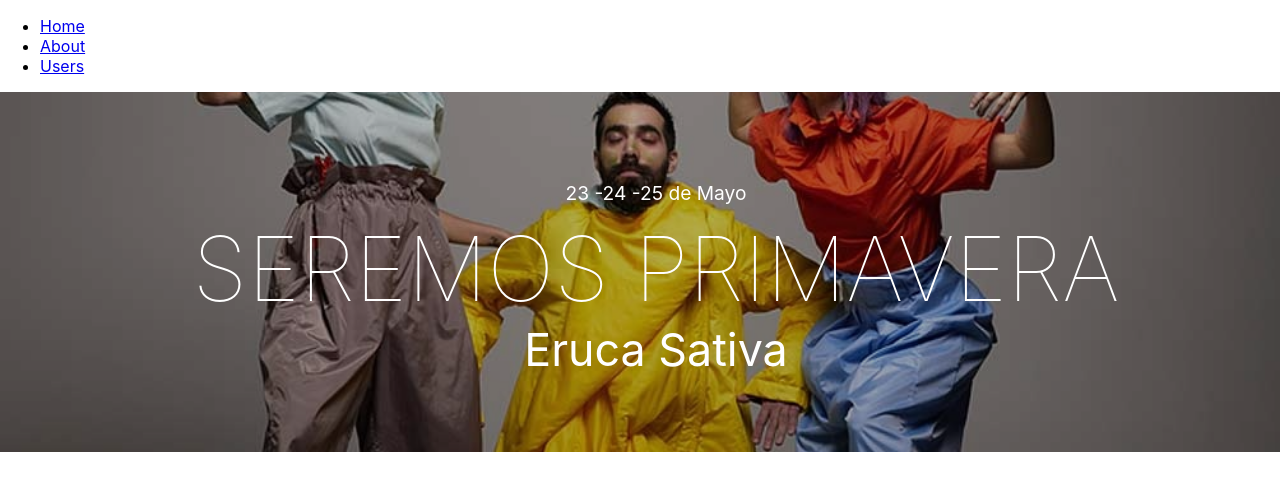
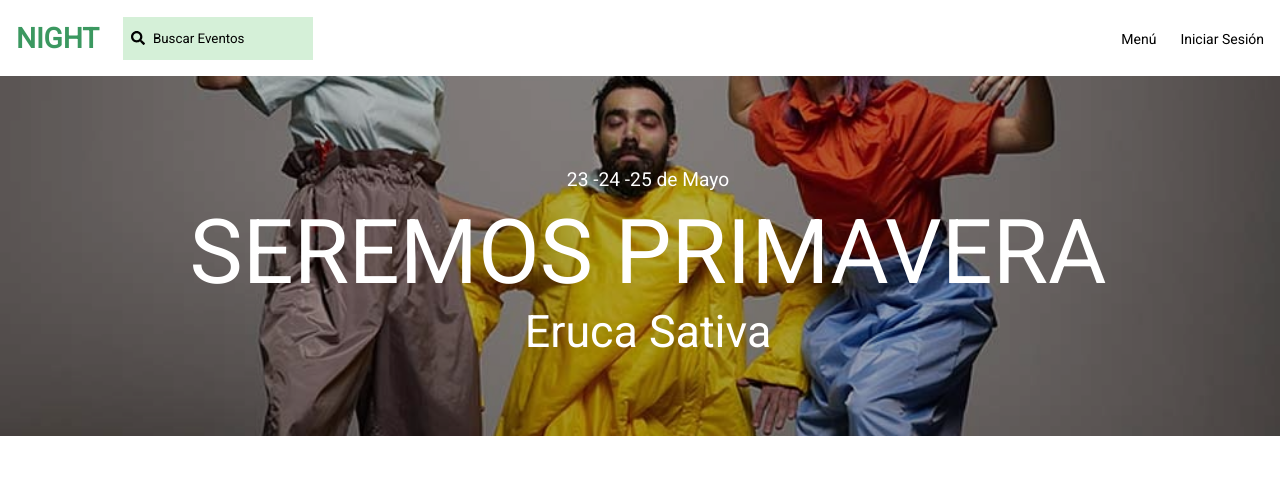
Before and after one commit to frontendcafe/cmyk-night, a React (Create React App) app: page / in a window 1280 px wide. Shown: the top 490 px of the page. Built offline with nearby package versions, Linux system fonts and the light colour scheme.

Commit message:
Merging things

```diff
--- a/src/App.js
+++ b/src/App.js
@@ -6,28 +6,14 @@
   Route,
   Link
 } from "react-router-dom";
+import Topbar from "./components/TopBar";
+import MainCard from "./components/MainCard";
 
-import MainCard from "./components/MainCard";
 export default function App() {
   return (
     <Router>
       <div>
-        <nav>
-          <ul>
-            <li>
-              <Link to="/">Home</Link>
-            </li>
-            <li>
-              <Link to="/about">About</Link>
-            </li>
-            <li>
-              <Link to="/users">Users</Link>
-            </li>
-          </ul>
-        </nav>
-
-        {/* A <Switch> looks through its children <Route>s and
-            renders the first one that matches the current URL. */}
+        <Topbar />
         <Switch>
           <Route path="/about">
             <About />
@@ -36,16 +22,12 @@
             <Users />
           </Route>
           <Route path="/">
-            <Home />
+            <MainCard />
           </Route>
         </Switch>
       </div>
     </Router>
   );
-}
-
-function Home() {
-  return <MainCard></MainCard>;
 }
 
 function About() {
```
